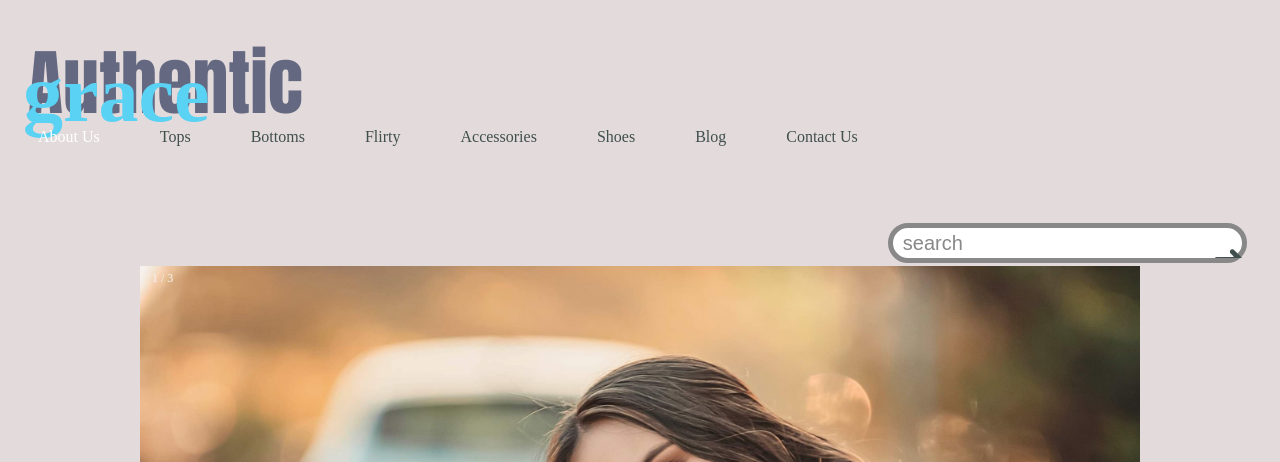
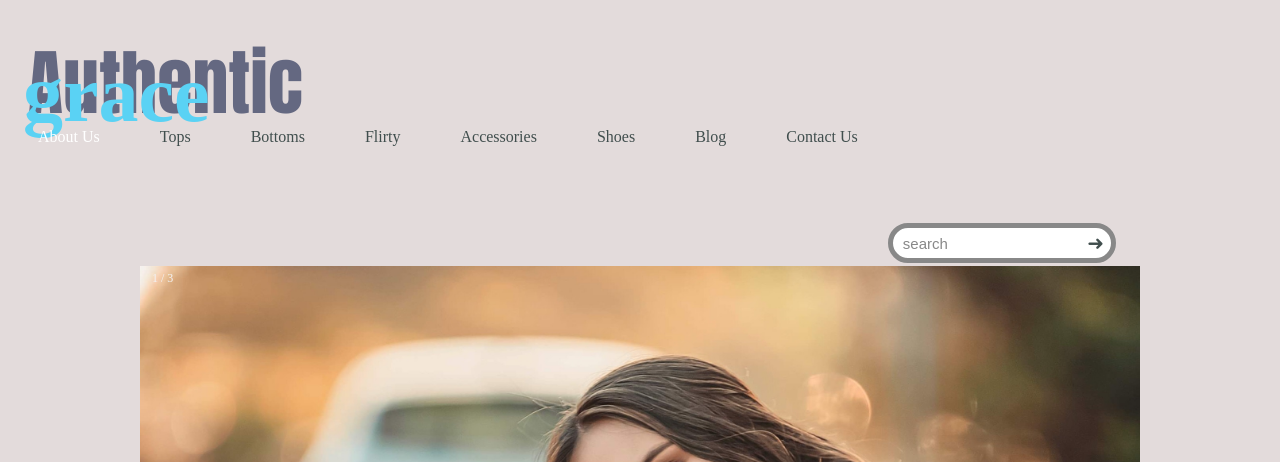
Before and after one commit to jaymehewitt/Authentic-Grace, a PHP site: page / in a window 1280 px wide. Shown: the top 462 px of the page. Run offline with PHP 8.4, Linux system fonts and the light colour scheme; some libraries are stand-ins or nearby versions.

Commit message:
Edit submit arrow location

```diff
--- a/style.css
+++ b/style.css
@@ -69,7 +69,7 @@ ul, li, a.active {
 .flexsearch--wrapper {
 	height: auto;
 	width: auto;
-	max-width: 100%;
+	max-width: 20%;
 	overflow: hidden;
 	background: transparent;
 	margin: 0;
@@ -94,7 +94,7 @@ ul, li, a.active {
  * Configurable Styles *
  ***********************/
 .flexsearch {
-  padding: 0 25px 0 200px; /* Padding for other horizontal elements */
+  padding: 0 25px 0 100px; /* Padding for other horizontal elements */
 }
 
 .flexsearch--input {
@@ -110,7 +110,7 @@ ul, li, a.active {
     margin-top: 15px;
     color: #404e4d;
     font-family: 'bellaboo', sans-serif;
-	font-size: 20px;
+	font-size: 15px;
 	-webkit-appearance: none;
 	-moz-appearance: none;
 }
@@ -126,11 +126,12 @@ ul, li, a.active {
   border: none;
 	margin-top: 20px; /* margin-top + border-width */
   margin-right: 5px; /* border-width */
+  margin-bottom: 20px;
 	background: transparent;
   color: #404e4d;
   font-family: 'Bellaboo', sans-serif;
-  font-size: 40px;
-  line-height: 60px;
+  font-size: 20px;
+  line-height: 20px;
 }
 
 .flexsearch--input:focus {
```
